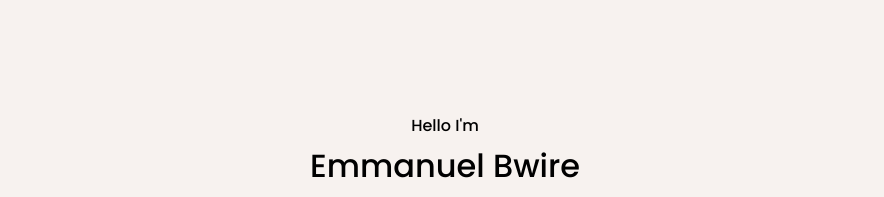
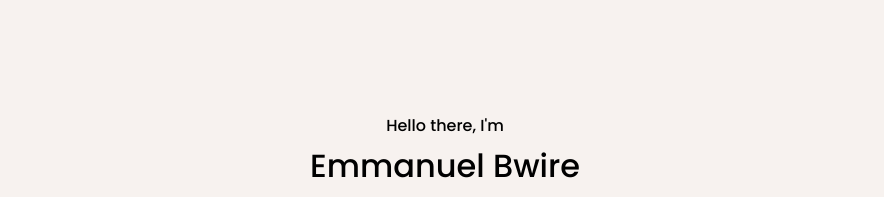
Before and after one commit to bwire40/react-portfolio, a React (Create React App) app: page / in a window 1280 px wide. Shown: the top 197 px of the page, without its empty margins (195-1079 px from the left). Built offline with nearby package versions, Linux system fonts and the light colour scheme.

Commit message:
new commits

```diff
--- a/src/components/header/Header.jsx
+++ b/src/components/header/Header.jsx
@@ -8,7 +8,7 @@ const Header = () => {
   return (
     <header>
       <div className="container header--container">
-        <h4>Hello I'm</h4>
+        <h4>Hello there, I'm</h4>
         <h1>Emmanuel Bwire</h1>
         <h5 className="text-light">Fullstack Developer</h5>
         <CTA />
```
